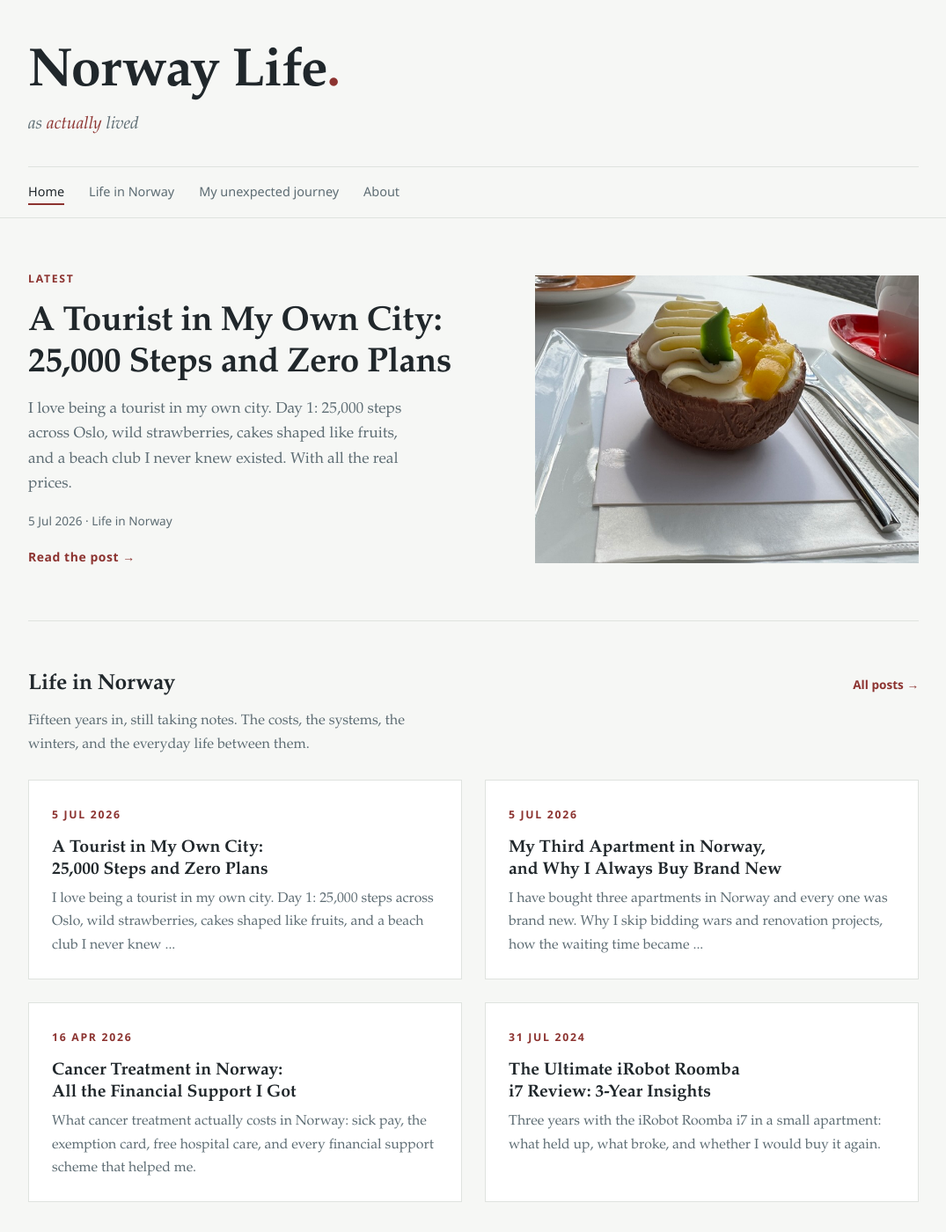
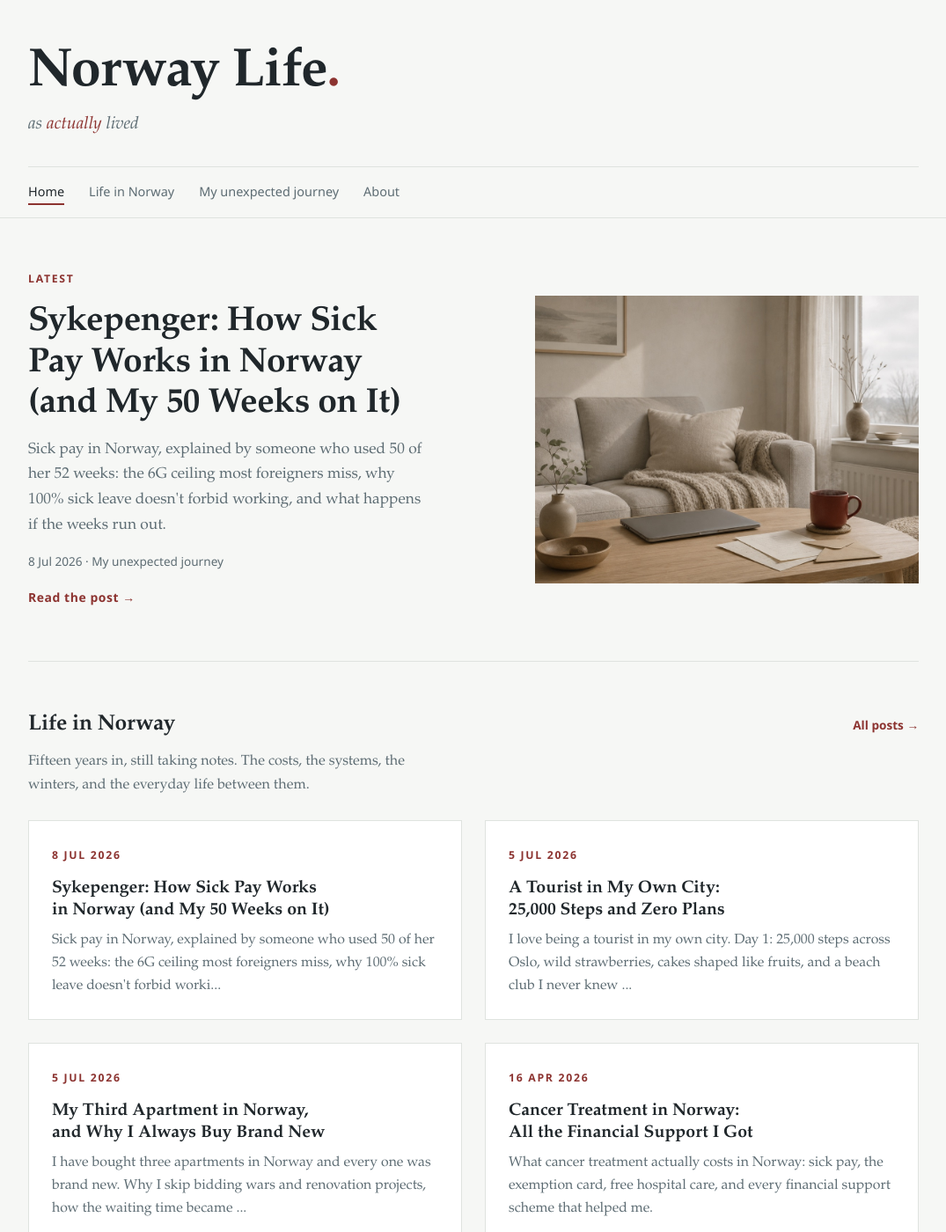
Before and after one commit to phuongnhu/norway-life-site, a Jekyll site: the page built from index.html, in a window 1280 px wide and 1400 px high. Shown: the whole window at 88% size, without its empty margins (102-1177 px from the left). Built offline with Jekyll 4.4.1, drawn with Linux system fonts in a browser that asks for light colours; part of the change alters nothing that is shown; some of the changed text lies outside the part shown.

Commit message:
Publish: Sykepenger, how sick pay works in Norway
Co-Authored-By: Claude Fable 5 <noreply@anthropic.com>

```diff
--- /dev/null
+++ b/_posts/2026-07-08-sykepenger-how-sick-pay-works-in-norway.md
@@ -0,0 +1,81 @@
+---
+layout: post
+title: "Sykepenger: How Sick Pay Works in Norway (and My 50 Weeks on It)"
+date: 2026-07-08 17:00:00 +0200
+categories: ["My unexpected journey", "Life in Norway"]
+image: /images/2026/07/sykepenger-cover.jpg
+description: "Sick pay in Norway, explained by someone who used 50 of her 52 weeks: the 6G ceiling most foreigners miss, why 100% sick leave doesn't forbid working, and what happens if the weeks run out."
+---
+
+![A quiet living room with a blanket, a closed laptop, letters and a red mug](/images/2026/07/sykepenger-cover.jpg)
+
+Out of everything cancer forced me to deal with, sick pay is the part I spent the least energy on. In Norway it's called sykepenger (literally "sick money"), and I had heard the system works smoothly. It did. It never added one more stress to my life at a time when I had plenty to choose from. And that is exactly why I want to write about it properly, because when something works this quietly, nobody explains it to you. You just hear "don't worry, you get sick pay" and that's it.
+
+So how does it actually work? And what do I wish more foreigners knew before they need it? Let me go through it, with my own 50 weeks as the example.
+
+I wrote a shorter version of this inside my post about [all the financial support I got during cancer treatment](/2026/04/16/cancer-treatment-in-norway-all-the-financial-support-i-got/). This is the full picture.
+
+### The basics
+
+If you are employed in Norway and you get too sick to work, this is the deal:
+
+- Your employer pays your full salary for the first 16 days.
+- From day 17, NAV (Norway's welfare authority) takes over and pays 100% of your salary, but only up to a ceiling of 6G. G is a base amount the whole welfare system is built around (the "grunnbeløp"), and it gets adjusted every May. Right now (2026) 6G is 819,294 kroner per year. Earn more than that, and NAV's part stops at the ceiling (more about this trap later).
+- You can get sick pay for a maximum of 52 weeks. Not 52 weeks per year, 52 weeks total for the same sickness, and then the counter needs 26 weeks of you back at work before you earn a new round.
+- To qualify at all, you need to have worked at least 4 weeks before you got sick, and earn at least 0.5G per year.
+
+One thing worth knowing if you freelance or run your own company: the rules are less generous. Self-employed people get 80% and only from day 17, unless they buy extra insurance from NAV. As an employee you are in the comfortable seat here.
+
+### My timeline: from 50% to 100%, not in the order you'd expect
+
+The cancer came so suddenly, and treatment had to start right away. Logically I understood it, but somehow I found it difficult to "integrate" cancer into my schedule. So at the beginning I was only on 50% sick leave, while I was halfway through egg freezing with hormone injections on a strict clock. I remember being out with colleagues at an after-work thing and having to rush home to take my injection on time. My doctor wondered a bit why I wasn't on full sick leave yet, treatment should be prioritized. I knew that. It just came too suddenly for my head to catch up.
+
+Then the appointments got intense, and at some point I realized that being sick had become my full-time job. So I went on 100% sick leave. Honestly, the biggest thing I bought with that was peace of mind: when you are officially 100% sykemeldt (the Norwegian word for being on sick leave), nobody from work expects anything from you. That silence is worth a lot when your calendar is full of hospital appointments.
+
+### The thing nobody told me: 100% sick leave is a ceiling, not a floor
+
+Here is the practical detail I find genuinely smart about the system. Being on 100% sick leave does not mean you are forbidden to work. It means nobody can expect you to. I could still work as much as I felt like in a good week, and then I simply reported the real percentage in the application I sent to NAV at the end of each period. You can even choose whether to answer in percent or in hours.
+
+The rhythm goes like this: the doctor writes a sykmelding, the official sick note, about 4 weeks at a time. When a period ends, you get an SMS from NAV, you log in, answer a few simple questions (how much did you actually work, did you take vacation, that kind of thing), and send it. Then your employer and NAV sort out the money between themselves. Getting a new sick note every 4 weeks sounds like admin, but I had to see my GP (fastlege) all the time anyway, so it cost me nothing extra.
+
+### The 6G trap: read your work contract now, not later
+
+This is the part I most want foreigners to hear, because even I missed it, and I had lived here 13 years and read more NAV regulations than any healthy person should.
+
+I assumed NAV pays 100% of your salary, full stop. It doesn't. It pays 100% up to 6G (in my sick leave year, 2024, that ceiling was around 744,000 kroner). If you earn above that, the part over the ceiling is not covered by NAV at all. Whether you still get your full salary depends on one thing: your employment contract.
+
+Mine said full pay during sickness. I knew that line was in the contract when I signed it, but I didn't understand what it actually meant, because I didn't know about the ceiling. What it means is: my employer paid my normal salary the whole 50 weeks, claimed the NAV part back for themselves (this is called refusjon), and covered the gap above 6G from their own pocket. For me, nothing changed at all. Same salary on the same date, same tax, same holiday pay. Being seriously sick made zero difference to my economy, and I only later understood that this is not automatic, it's a benefit.
+
+So my advice: open your contract today and look for what it says about pay during sickness ("lønn under sykdom" if your contract is in Norwegian). Many employers in Norway top up to full salary, but not all. If you earn over 6G and your contract is silent about it, that is a question worth asking while you are healthy.
+
+### The 52-week clock
+
+You get 52 weeks, and here is the detail that surprises people: partial sick leave burns the weeks at the same speed. A week at 20% sick leave costs one week of the 52, same as a week at 100%. I knew this from the start, and honestly it was easy to keep track, my page on nav.no showed the overview the whole time.
+
+As I got close to the end, both NAV and my GP warned me. NAV wanted to set up a meeting with my employer and my doctor (this is standard follow-up), but my doctor wrote that it wasn't necessary, the diagnosis was clear and the treatment was simply hard. NAV agreed, and that was that. The system has checkpoints, but it also has common sense.
+
+I went back to work 100% after 50 weeks. Partly because I felt OK enough, and partly on purpose: I wanted to save 2 weeks in case I got sick again after coming back. Luckily I never needed them.
+
+And I have to be honest about one thing here. I managed to come back full time because I have an office job. I could work from home, stretch my hours, rest in between when I needed. If my work had been physical, or the kind where you must show up somewhere every single day, I don't think I would have made it. Fatigue after treatment is real, and it doesn't care that your papers say you are healthy enough to work.
+
+### What if the 52 weeks run out?
+
+If you are still too sick to work when sick pay ends, the next step is called AAP (arbeidsavklaringspenger, or "work assessment allowance" in English). The short version: it's about 66% of your previous income (still capped at 6G), while you and NAV figure out whether and how you can get back to work.
+
+Did the clock stress me? Actually no, and my logic was simple: if the treatment went badly and I ran out of weeks, I would go on AAP with much less money, and I would just have to live with that. No choice, so no point stressing. But I did sit down and read the regulations myself, because I wanted to know exactly what I would deal with if everything got worse. I recommend that. It's easier to carry a plan B you understand than a vague fear.
+
+### Traveling while on sick pay
+
+One thing many people don't know: you can travel while on sick leave, but there are rules. Inside the EU/EEA it's fairly simple, but if you want to travel outside the EU/EEA (in my case, to visit family), you must apply to NAV before you go, and the limit today is up to 4 weeks per 12 months. I told the story of my paper application adventure in [the financial support post](/2026/04/16/cancer-treatment-in-norway-all-the-financial-support-i-got/), so I won't repeat it here, but the rule itself is worth knowing before you book anything.
+
+### The quiet safety net
+
+When I look back at the whole treatment year, sick pay is almost invisible in my memories, and I mean that as the biggest compliment. The money came, the forms took five minutes, the system left me alone to be sick. In a year where so much was uncertain, my economy simply wasn't.
+
+If you live in Norway and you're healthy right now, do the two boring things: check what your contract says about sick pay, and remember that the NAV ceiling exists. Future you might be very grateful.
+
+Have you dealt with sykepenger yourself, as a foreigner or a Norwegian? Did the system treat you as gently as it treated me? I'd love to hear how it went for you.
+
+*A note on the numbers: everything here describes the rules as I experienced them and as they are in July 2026. These things change (the G amount changes every single May), so always check nav.no for the current rules.*
+
+*I'm not a doctor and I won't give any medical advice. All I share is my personal experience based on my own treatment plan.*
--- a/index.html
+++ b/index.html
@@ -57,10 +57,10 @@ layout: default
     <div class="coming">
       <span class="eyebrow">Coming soon</span>
       <ul>
-        <li>Sykepenger: how sick pay from NAV works</li>
         <li>Wig, is it worth it?</li>
         <li>Working during treatment, how was it really?</li>
         <li>I didn't choose Norway, Norway chose me</li>
+        <li>How I spend my income in Oslo</li>
       </ul>
     </div>
   </section>
```
Also changed, not shown: images/2026/07/sykepenger-cover.jpg (added).
